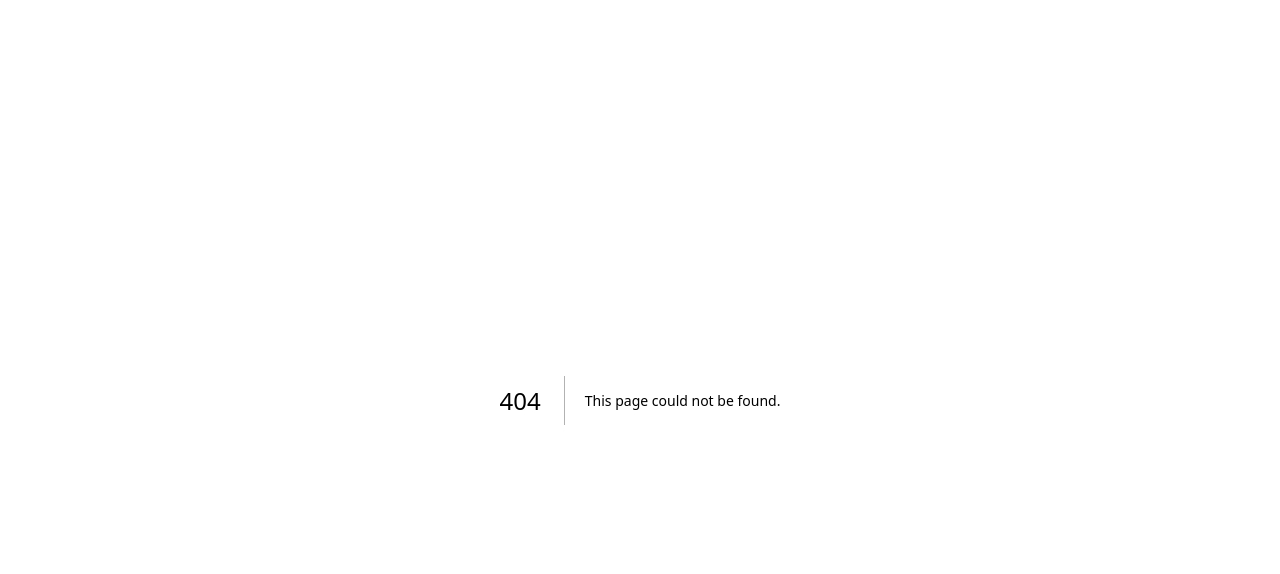
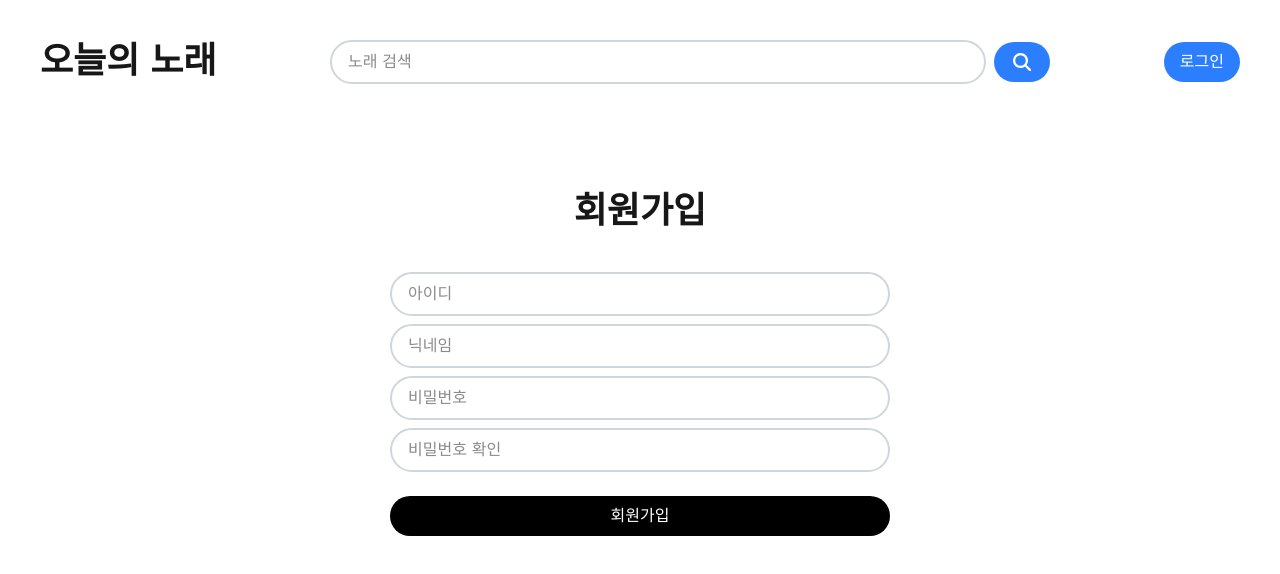
Before and after one commit to siggu/today-song, a Next.js app: page /signup in a window 1280 px wide. Before the commit this address had no page. Shown: the top 574 px of the page. Built offline with nearby package versions, Linux system fonts and the light colour scheme.

Commit message:
feat: 로그인, 로그아웃 마크업

```diff
--- /dev/null
+++ b/app/login/page.tsx
@@ -0,0 +1,69 @@
+'use client';
+
+import { MagnifyingGlassIcon, UserIcon } from '@heroicons/react/16/solid';
+import Link from 'next/link';
+import { useState } from 'react';
+
+export default function Login() {
+  const [isLogin, setIsLogin] = useState(false);
+
+  return (
+    <main className='font-jua'>
+      <header className='bg-white max-w-[1440px] mx-auto py-10 px-10'>
+        <div className='flex justify-between items-center'>
+          <div className='text-4xl font-bold'>오늘의 노래</div>
+          <div className='flex items-center gap-2 w-[60%]'>
+            <input
+              type='text'
+              placeholder='노래 검색'
+              className='w-full border-2 border-gray-300 rounded-full px-4 py-2 focus:outline-none'
+            />
+            <button className='bg-blue-500 text-white rounded-full px-4 py-2 hover:bg-blue-600'>
+              <MagnifyingGlassIcon className='w-6 h-6' />
+            </button>
+          </div>
+          <div className='flex items-center gap-2'>
+            {isLogin ? (
+              <button className='bg-blue-500 text-white rounded-full px-4 py-2 hover:bg-blue-600'>
+                <UserIcon className='w-6 h-6' />
+              </button>
+            ) : (
+              <button className='bg-blue-500 text-white rounded-full px-4 py-2 hover:bg-blue-600'>로그인</button>
+            )}
+          </div>
+        </div>
+      </header>
+      <section className='bg-white max-w-[1440px] mx-auto h-[60vh] flex flex-col items-center justify-center gap-6'>
+        <div className='flex flex-col items-center justify-center gap-10'>
+          <div className='text-4xl font-bold'>로그인</div>
+          <div className='flex flex-col items-center justify-center gap-2'>
+            <input
+              type='text'
+              placeholder='아이디'
+              className='w-full border-2 border-gray-300 rounded-full px-4 py-2 focus:outline-none min-w-[500px]'
+            />
+            <input
+              type='password'
+              placeholder='비밀번호'
+              className='w-full border-2 border-gray-300 rounded-full px-4 py-2 focus:outline-none min-w-[500px]'
+            />
+          </div>
+        </div>
+        <div className='flex items-center justify-center gap-3 w-full max-w-[500px]'>
+          <button
+            className='bg-blue-500 text-white rounded-full px-4 py-2 hover:bg-blue-600 w-full hover:cursor-pointer'
+            disabled
+          >
+            로그인
+          </button>
+          <Link
+            href='/signup'
+            className='bg-black text-white text-center rounded-full px-4 py-2 hover:bg-black/80  w-full hover:cursor-pointer'
+          >
+            <button>회원가입</button>
+          </Link>
+        </div>
+      </section>
+    </main>
+  );
+}
--- /dev/null
+++ b/app/signup/page.tsx
@@ -0,0 +1,73 @@
+'use client';
+
+import { MagnifyingGlassIcon, UserIcon } from '@heroicons/react/16/solid';
+import Link from 'next/link';
+import { useState } from 'react';
+
+export default function Signup() {
+  const [isLogin, setIsLogin] = useState(false);
+
+  return (
+    <main className='font-jua'>
+      <header className='bg-white max-w-[1440px] mx-auto py-10 px-10'>
+        <div className='flex justify-between items-center'>
+          <div className='text-4xl font-bold'>오늘의 노래</div>
+          <div className='flex items-center gap-2 w-[60%]'>
+            <input
+              type='text'
+              placeholder='노래 검색'
+              className='w-full border-2 border-gray-300 rounded-full px-4 py-2 focus:outline-none'
+            />
+            <button className='bg-blue-500 text-white rounded-full px-4 py-2 hover:bg-blue-600'>
+              <MagnifyingGlassIcon className='w-6 h-6' />
+            </button>
+          </div>
+          <div className='flex items-center gap-2'>
+            {isLogin ? (
+              <button className='bg-blue-500 text-white rounded-full px-4 py-2 hover:bg-blue-600'>
+                <UserIcon className='w-6 h-6' />
+              </button>
+            ) : (
+              <button className='bg-blue-500 text-white rounded-full px-4 py-2 hover:bg-blue-600'>로그인</button>
+            )}
+          </div>
+        </div>
+      </header>
+      <section className='bg-white max-w-[1440px] mx-auto h-[60vh] flex flex-col items-center justify-center gap-6'>
+        <div className='flex flex-col items-center justify-center gap-10'>
+          <div className='text-4xl font-bold'>회원가입</div>
+          <div className='flex flex-col items-center justify-center gap-2'>
+            <input
+              type='text'
+              placeholder='아이디'
+              className='w-full border-2 border-gray-300 rounded-full px-4 py-2 focus:outline-none min-w-[500px]'
+            />
+            <input
+              type='text'
+              placeholder='닉네임'
+              className='w-full border-2 border-gray-300 rounded-full px-4 py-2 focus:outline-none min-w-[500px]'
+            />
+            <input
+              type='password'
+              placeholder='비밀번호'
+              className='w-full border-2 border-gray-300 rounded-full px-4 py-2 focus:outline-none min-w-[500px]'
+            />
+            <input
+              type='password'
+              placeholder='비밀번호 확인'
+              className='w-full border-2 border-gray-300 rounded-full px-4 py-2 focus:outline-none min-w-[500px]'
+            />
+          </div>
+        </div>
+        <div className='flex items-center justify-center gap-3 w-full max-w-[500px]'>
+          <Link
+            href='/login'
+            className='bg-black text-white text-center rounded-full px-4 py-2 hover:bg-black/80  w-full hover:cursor-pointer'
+          >
+            <button>회원가입</button>
+          </Link>
+        </div>
+      </section>
+    </main>
+  );
+}
```
